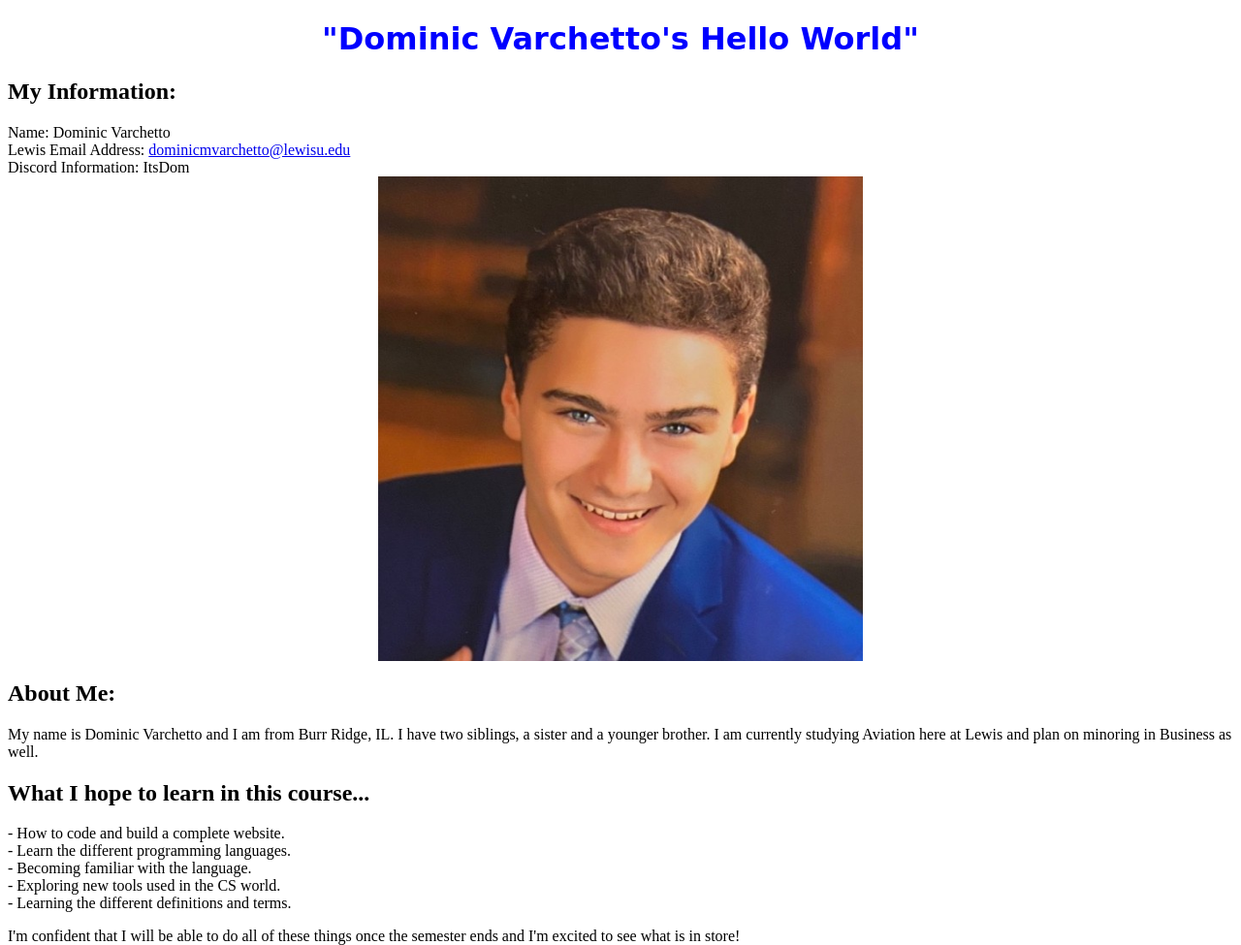
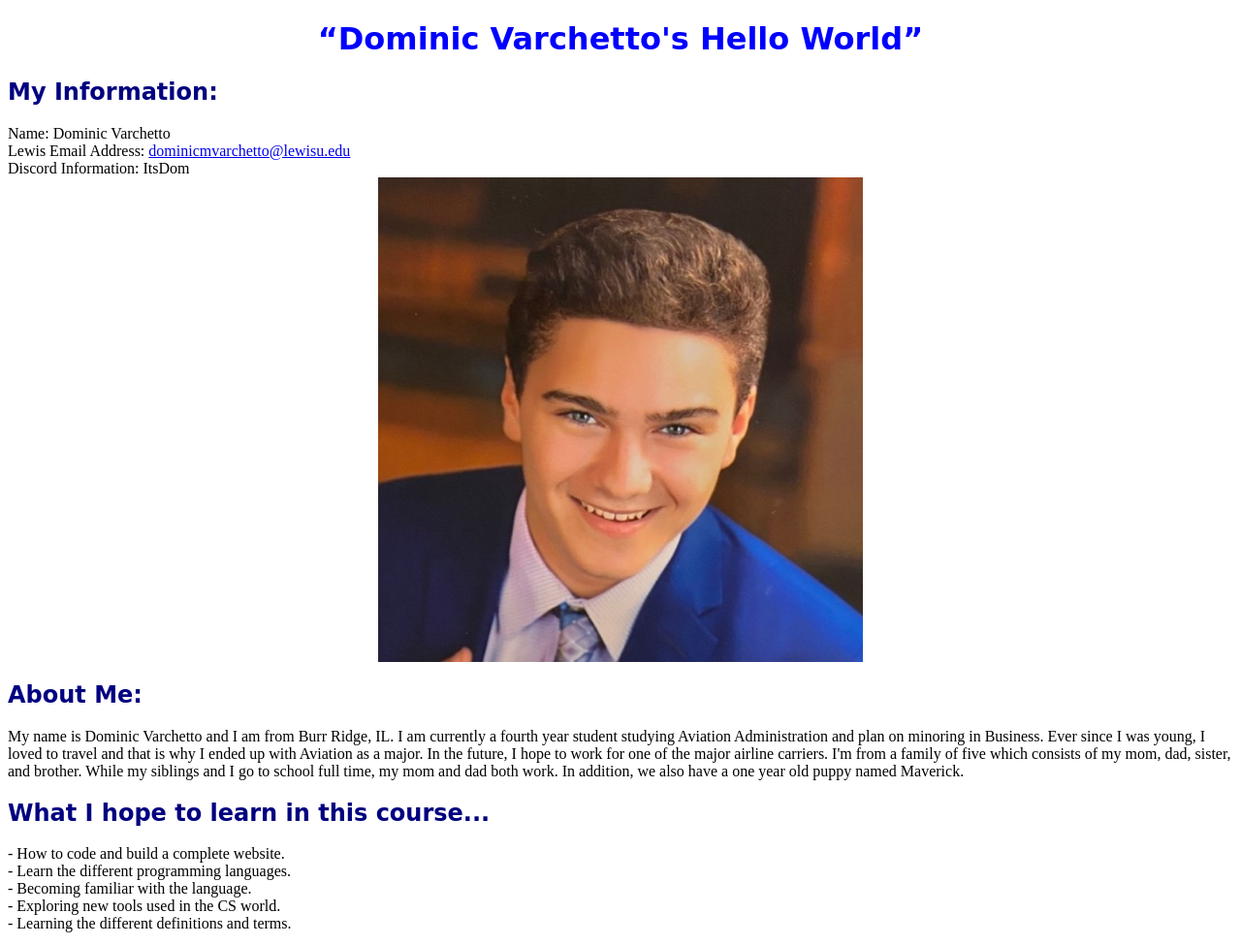
Before and after one commit to DominicVarchetto/DominicVarchetto.github.io, a plain HTML site: page index.html in a window 1280 px wide. Shown: the top 975 px of the page at 97% size. Drawn offline with Linux system fonts and the light colour scheme.

Commit message:
Add files via upload

```diff
--- a/hello-world.css
+++ b/hello-world.css
@@ -2,8 +2,9 @@ h1 {color: blue;}
 h1 {font-family:cursive}
 h1 {text-align: center}
 h1 {font-weight: bold}
-
-
+h2 {color: navy;}
+h2 {font-family: cursive}
+p{font: size 15px;}
 
 .center {
     display: block;
@@ -11,3 +12,7 @@ h1 {font-weight: bold}
     margin-right: auto;
     width: 50%;
   }
+
+  ul {
+    list-style-type:square
+  }
--- a/index.html
+++ b/index.html
@@ -10,7 +10,7 @@
 </head>
 
 <body>
-<h1> "Dominic Varchetto's Hello World" </h1>
+<h1> “Dominic Varchetto's Hello World” </h1>
 <h2> My Information: </h2>
 
     Name: Dominic Varchetto <br>
@@ -22,9 +22,12 @@
 
 <h2> About Me: </h2>
 
-<p>My name is Dominic Varchetto and I am from Burr Ridge, IL. I have two siblings, a sister and
-a younger brother. I am currently studying Aviation here at Lewis and plan on minoring in Business
-as well. </p>
+<p>My name is Dominic Varchetto and I am from Burr Ridge, IL. I am currently a fourth year student
+    studying Aviation Administration and plan on minoring in Business. Ever since I was young, I
+    loved to travel and that is why I ended up with Aviation as a major. In the future, I hope to
+    work for one of the major airline carriers. I'm from a family of five which consists of my mom,
+    dad, sister, and brother. While my siblings and I go to school full time, my mom and dad both work.
+    In addition, we also have a one year old puppy named Maverick.    </p>
 
     <h2>  What I hope to learn in this course... </h2>
    <p> - How to code and build a complete website. <br>
@@ -41,7 +44,8 @@ as well. </p>
          Some hobbies that I have are coaching, hanging out with friends and family, playing hockey,
          traveling, and being outdoors. Some of my favorite places I've been able to explore and
          travel to have been Hawaii, San Francisco, Phoenix, Pittsburgh, Aruba, Canada, Destin, and
-         others. </p>
+         others. Hockey wise, I've been playing the sport ever since I was young. My dad played growing
+        up and my brother as well. I played for the same club I'm coaching at now which is pretty neat. </p>
 
     <h2> Fun Fact... </h2>
     <p> I have a twin sister who is one minute older than me. <br>
```
